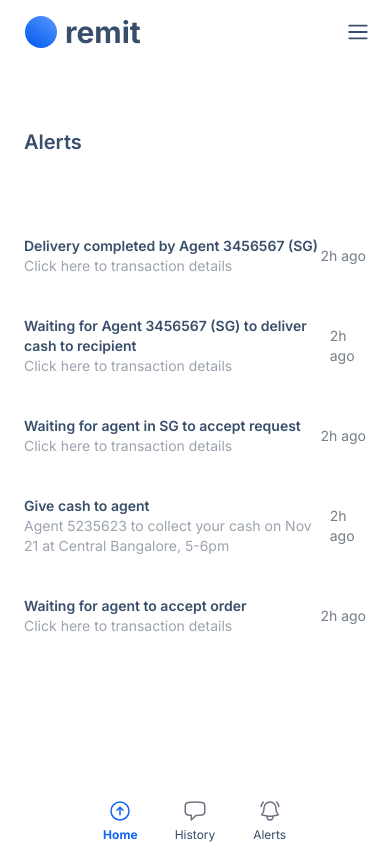
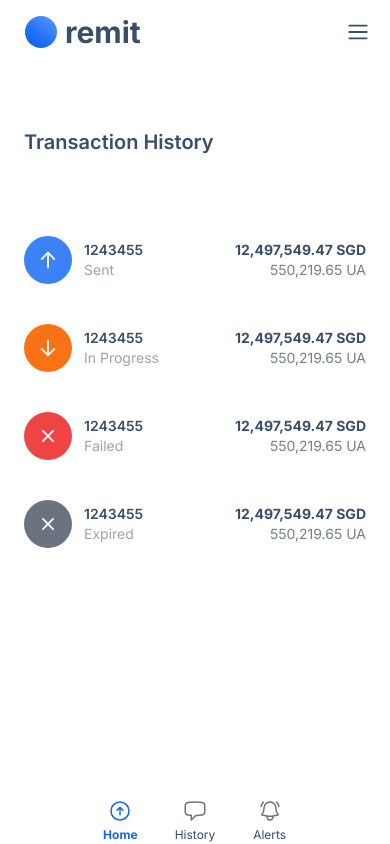
Before and after one commit to p33r-zph1/remit-frontend, a React (Vite) app: page / in a window 390 px wide. Built offline with nearby package versions, Linux system fonts and the light colour scheme.

Commit message:
refactor: responsiveness fix

```diff
--- a/src/App.tsx
+++ b/src/App.tsx
@@ -1,8 +1,8 @@
 // import Login from './pages/Login';
 // import SendMoney from './pages/SendMoney';
 // import Transfer from './pages/Transfer';
-// import TransactionHistory from './pages/TransactionHistory';
-import Alerts from './pages/Alerts';
+import TransactionHistory from './pages/TransactionHistory';
+// import Alerts from './pages/Alerts';
 
 import NavBar from './components/NavBar';
 import BottomNavigation from './components/BottomNavigation';
@@ -14,7 +14,7 @@ export default function App() {
     <main className="pb-16 min-h-screen flex flex-col">
       <NavBar />
 
-      <Alerts />
+      <TransactionHistory />
       <BottomNavigation />
     </main>
   );
--- a/src/pages/Alerts.tsx
+++ b/src/pages/Alerts.tsx
@@ -22,8 +22,8 @@ export function AlertItem({ title, desctiption, timestamp }: Alert) {
   return (
     <div className="flex flex-row justify-between items-center py-4 group mb-2">
       {/* Title & Description */}
-      <div className="flex items-center justify-center space-x-3">
-        <div className="flex flex-col items-start justify-center">
+      <div className="flex items-center justify-start space-x-3 w-full">
+        <div className="flex flex-col items-start justify-center mr-4">
           <div className="text-sm md:text-lg font-semibold max-w-sm transition group-hover:scale-105 duration-200">
             {title}
           </div>
@@ -34,7 +34,9 @@ export function AlertItem({ title, desctiption, timestamp }: Alert) {
       </div>
 
       {/* Timestamp */}
-      <div className="text-sm md:text-lg text-sleep-200">{timestamp}</div>
+      <pre className="font-sans text-sm md:text-lg text-sleep-200">
+        {timestamp}
+      </pre>
     </div>
   );
 }
--- a/src/pages/TransactionHistory.tsx
+++ b/src/pages/TransactionHistory.tsx
@@ -21,19 +21,19 @@ export function TransactionIcon({ status }: { status: Status }) {
     default:
     case 'FAILED':
       return (
-        <XMarkIcon className="w-12 h-12 bg-red-500 rounded-full p-3 text-white ml-4 md:ml-16" />
+        <XMarkIcon className="w-12 h-12 bg-red-500 rounded-full p-3 text-white md:ml-16" />
       );
     case 'EXPIRED':
       return (
-        <XMarkIcon className="w-12 h-12 bg-gray-500 rounded-full p-3 text-white ml-4 md:ml-16" />
+        <XMarkIcon className="w-12 h-12 bg-gray-500 rounded-full p-3 text-white md:ml-16" />
       );
     case 'IN_PROGRESS':
       return (
-        <ArrowDownIcon className="w-12 h-12 bg-orange-500 rounded-full p-3 text-white ml-4 md:ml-16" />
+        <ArrowDownIcon className="w-12 h-12 bg-orange-500 rounded-full p-3 text-white md:ml-16" />
       );
     case 'SENT':
       return (
-        <ArrowUpIcon className="w-12 h-12 bg-blue-500 rounded-full p-3 text-white ml-4 md:ml-16" />
+        <ArrowUpIcon className="w-12 h-12 bg-blue-500 rounded-full p-3 text-white md:ml-16" />
       );
   }
 }
```
